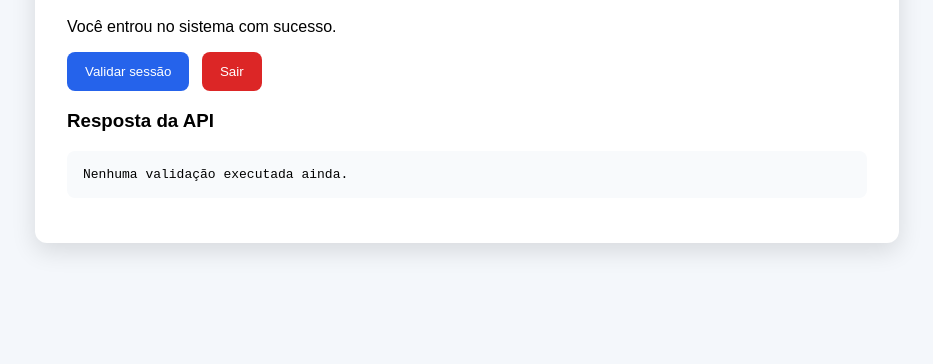
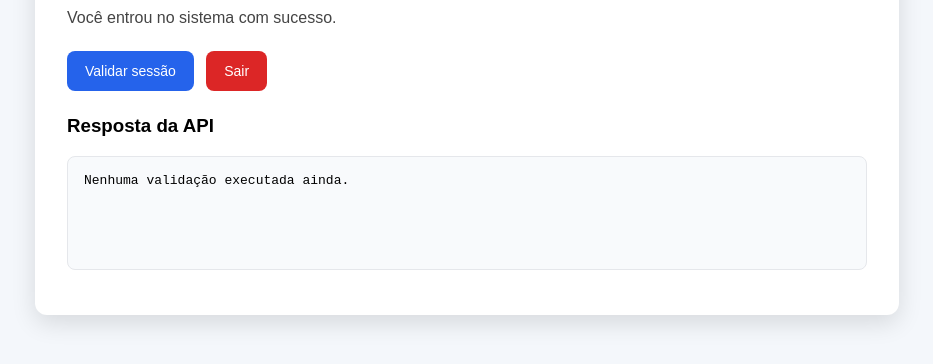
Before and after one commit to vanessars196-oss/portaria-, a website: page ublic/dashboard.html in a window 1280 px wide. Shown: the part 112-476 px from the top of the page, without its empty margins (173-1106 px from the left). Drawn offline with Linux system fonts and the light colour scheme; sample sign-in values are in the browser's storage.

Commit message:
Update dashboard.html

```diff
--- a/ublic/dashboard.html
+++ b/ublic/dashboard.html
@@ -18,11 +18,21 @@
       background: #fff;
       padding: 32px;
       border-radius: 12px;
-      box-shadow: 0 8px 24px rgba(0,0,0,0.12);
+      box-shadow: 0 8px 24px rgba(0, 0, 0, 0.12);
     }
 
     h1 {
       margin-top: 0;
+      margin-bottom: 12px;
+    }
+
+    p {
+      margin-top: 0;
+      color: #444;
+    }
+
+    .actions {
+      margin: 24px 0;
     }
 
     button {
@@ -33,6 +43,7 @@
       color: #fff;
       cursor: pointer;
       margin-right: 8px;
+      font-size: 14px;
     }
 
     .logout {
@@ -44,6 +55,8 @@
       padding: 16px;
       border-radius: 8px;
       overflow: auto;
+      border: 1px solid #e5e7eb;
+      min-height: 80px;
     }
   </style>
 </head>
@@ -52,8 +65,10 @@
     <h1>CRM Portaria</h1>
     <p>Você entrou no sistema com sucesso.</p>
 
-    <button onclick="verificar()">Validar sessão</button>
-    <button class="logout" onclick="sair()">Sair</button>
+    <div class="actions">
+      <button onclick="verificar()">Validar sessão</button>
+      <button class="logout" onclick="sair()">Sair</button>
+    </div>
 
     <h3>Resposta da API</h3>
     <pre id="saida">Nenhuma validação executada ainda.</pre>
```
